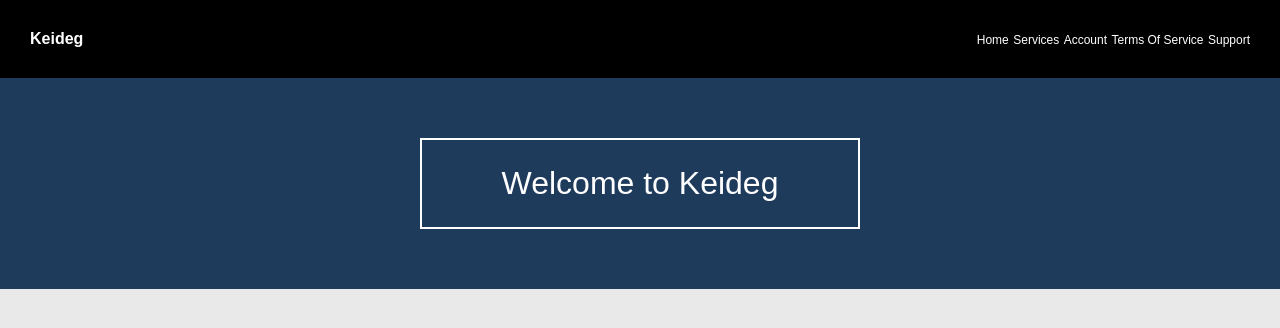
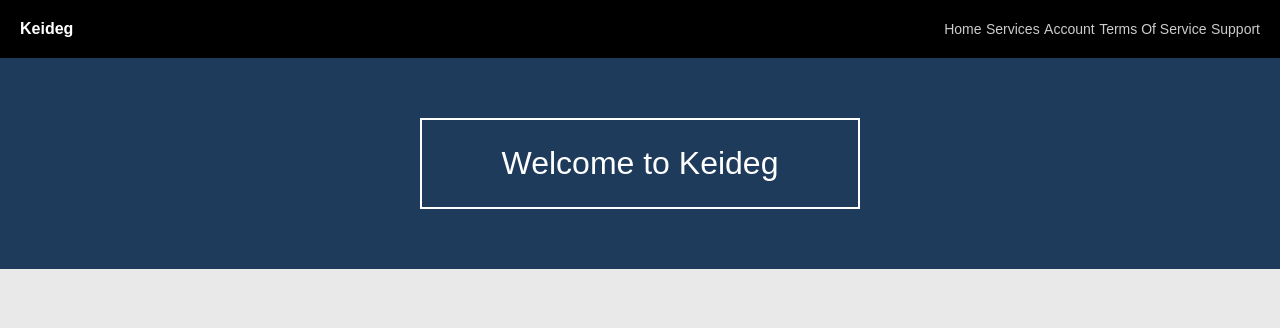
Before and after one commit to charlestdd/keideg, a plain HTML site: page home/index.html in a window 1280 px wide. Drawn offline with Linux system fonts and the light colour scheme.

Commit message:
Update style.css

```diff
--- a/style.css
+++ b/style.css
@@ -11,7 +11,7 @@ body {
   align-items: center;
   background: black;
   color: white;
-  padding: 30px 30px; /* was 10px 20px */
+  padding: 20px 20px; /* was 10px 20px */
 }
 
 .navbar .logo {
@@ -19,10 +19,10 @@ body {
 }
 
 .nav-links a {
-  color: white;
+  color: #cccccc;
   gap: 35px; /* Adjust to taste */
   text-decoration: none;
-  font-size: 12px;
+  font-size: 14px;
 }
 
 /* HERO */
```
